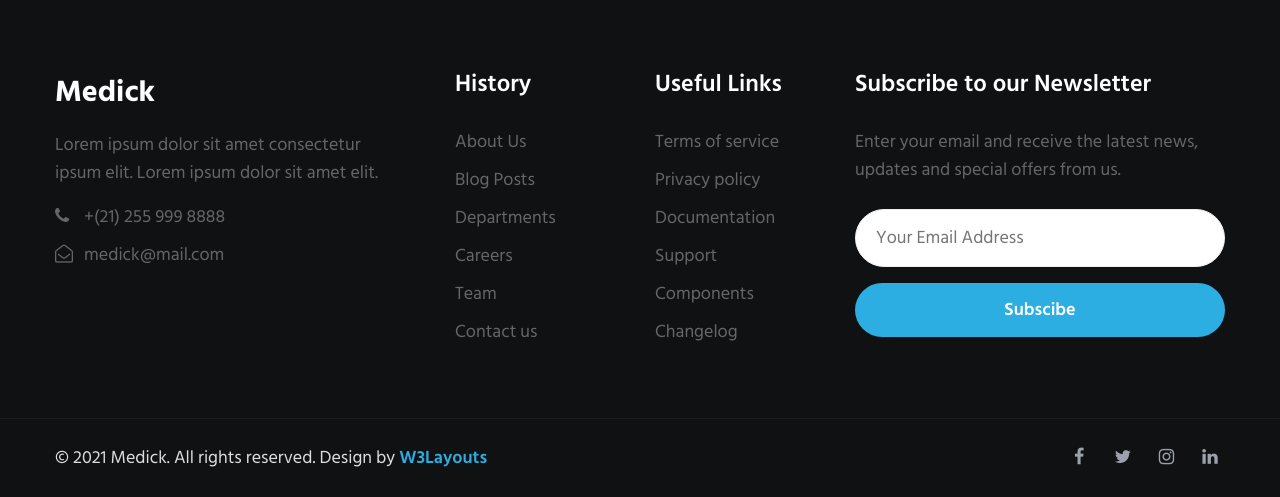
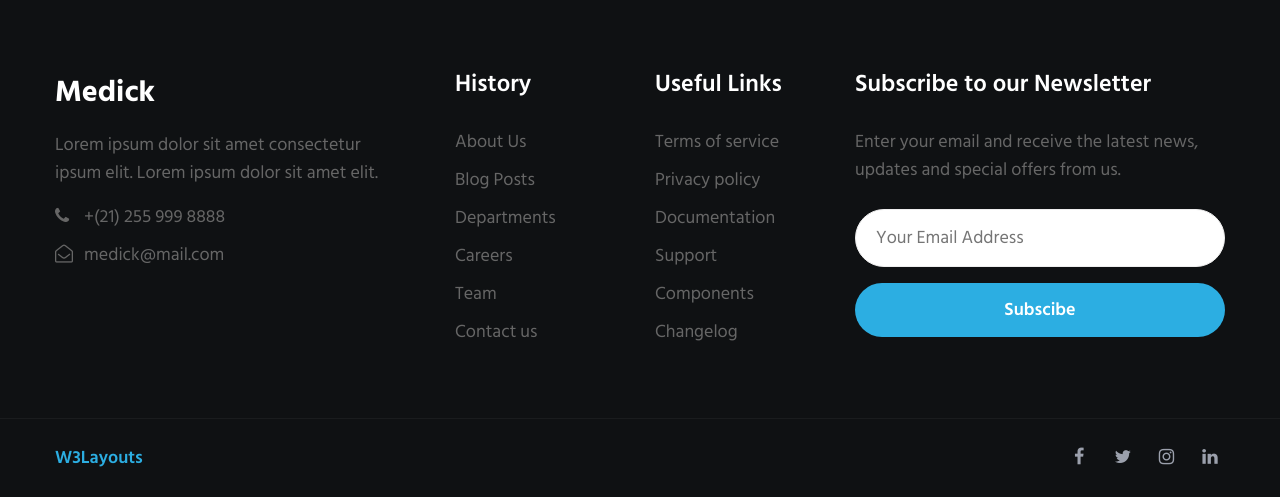
Before and after one commit to PRakesh-123/Medik, a plain HTML site: page contact.html in a window 1280 px wide. Shown: the part 1497-1994 px from the top of the page. Drawn offline with Linux system fonts and the light colour scheme.

Commit message:
Update contact.html

```diff
--- a/contact.html
+++ b/contact.html
@@ -247,7 +247,7 @@ Author URL: http://w3layouts.com
   <section class="w3l-copyright">
     <div class="container">
       <div class="row bottom-copies">
-        <p class="col-lg-8 copy-footer-29">© 2021 Medick. All rights reserved. Design by <a
+        <p class="col-lg-8 copy-footer-29"> <a
             href="https://w3layouts.com/" target="_blank">
             W3Layouts</a></p>
 
```
